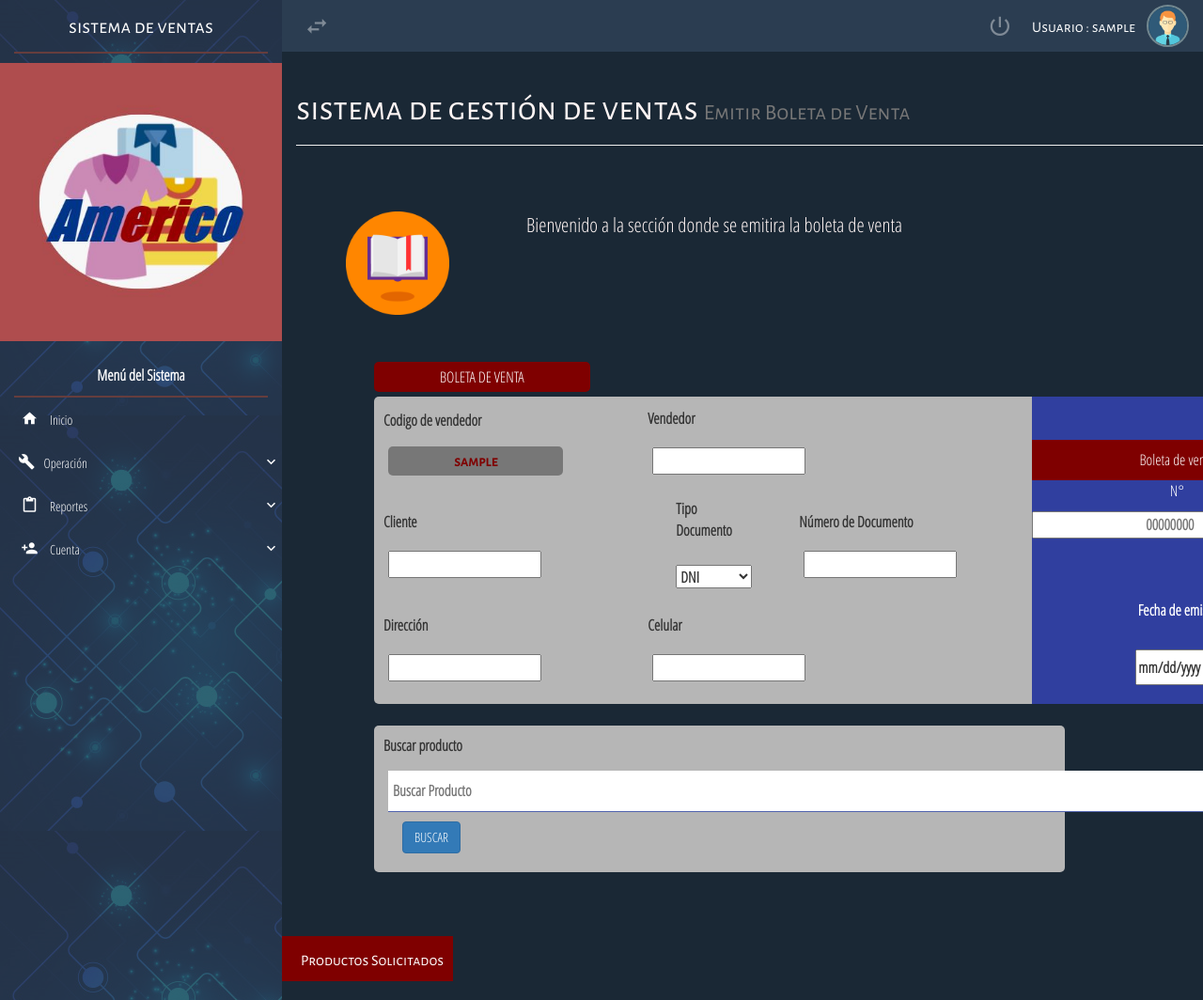
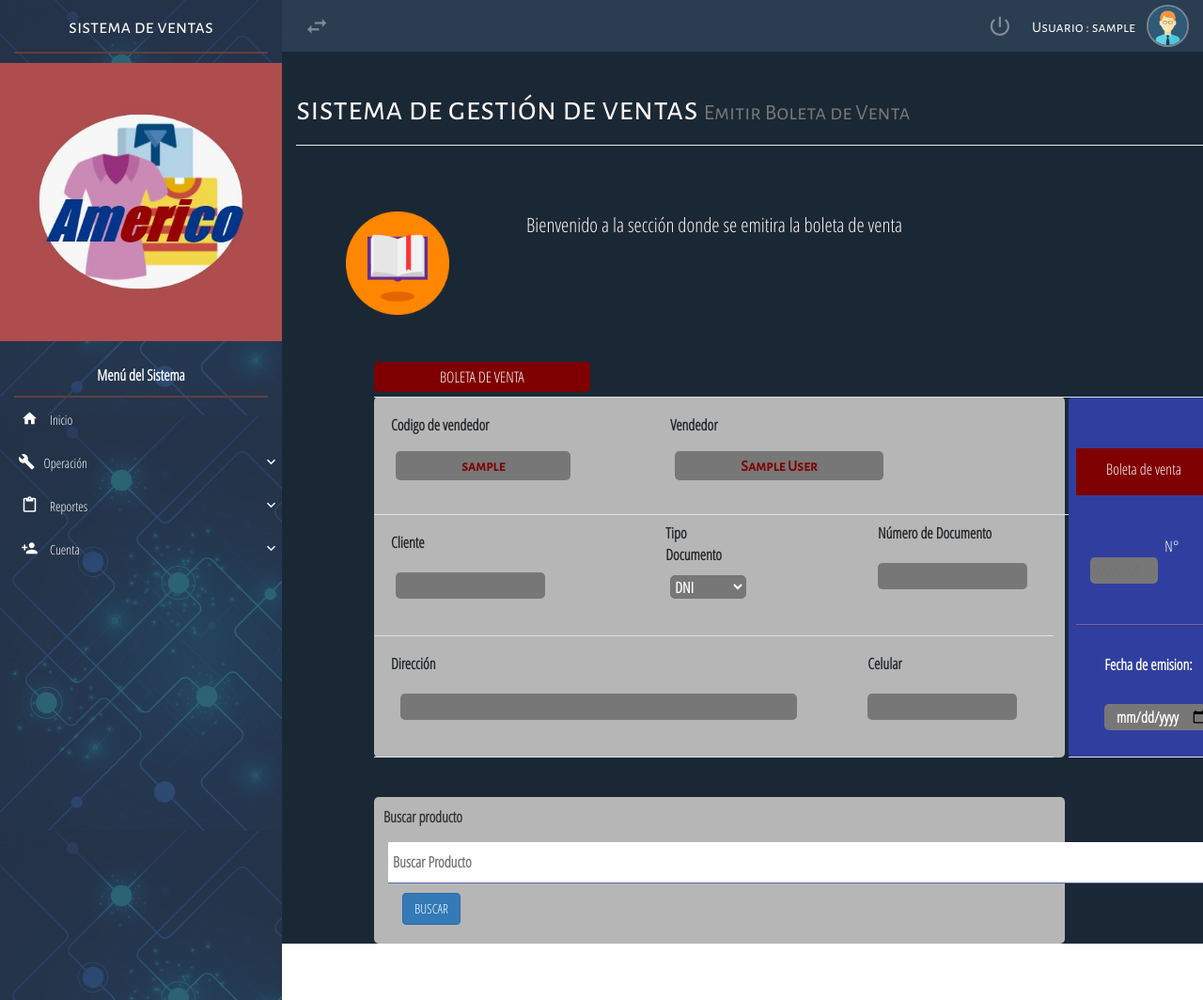
Before and after one commit to MaritzaVega/ProyectoGestion, a PHP site: page /vista/EmitirBoletaVenta.php in a window 1280 px wide. Shown: the whole page at 94% size. Run offline with PHP 8.4, Linux system fonts and the light colour scheme; the visitor is signed in with stand-in values (Sample User, id 1); data comes from the database, SQL or seed files in the repository; data that the repository does not hold is empty; some libraries are stand-ins or nearby versions; some web fonts are replaced.

Commit message:
Cambios en EmitirBoleta de Venta Interfaz

```diff
--- a/ProyectoAmerico/controlador/cambioDeContrasena.php
+++ b/ProyectoAmerico/controlador/cambioDeContrasena.php
@@ -3,6 +3,7 @@ include "../modelo/clusuarios.php";
 
 $c = $_SESSION["clave"];
 $u = $_SESSION["usuario"];
+$n = $_SESSION['nombre'];
 
 $password = $_REQUEST['password'];
 $newpassword = $_REQUEST['newpassword'];
@@ -16,7 +17,7 @@ $confirmpassword = $_REQUEST['confirmpassword'];
     			</script>";
 		}else{
 			$usuario = new Usuario();
-			$usuario->cambiar($password,$newpassword);
+			$usuario->listar($password,$newpassword);
 		}
 
 
--- a/ProyectoAmerico/css/style.css
+++ b/ProyectoAmerico/css/style.css
@@ -31,13 +31,19 @@ html, body {
 
 }
 
+/*Tabla Reponsive*/
+
 .Tabla1{
     margin-left: 10%;
     background-color: rgb(182, 182, 182);
     border-radius: 5px;
     margin-right: 15%;
+    min-height: .01%;
+
 
 }
+
+
 .Tabla1 tr{
 
 }
@@ -47,7 +53,30 @@ html, body {
 
 .Tabla1 input{
     margin: 0px 80px 0px 15px;
+    border-radius: 5px;
+    border-style: hidden;
+    height: 28px;
+    background-color:rgb(119, 119, 119) ;
 }
+.tabla-label{
+    width: 100%;
+    height: 50px;
+    color : #FFFFFF;
+    background-color:#7f0000;
+    display:flex;
+    justify-content: center;
+    align-items: center;
+
+}
+
+.table-label2{
+    background-color:#303f9f ;
+    text-align: center;
+    margin: 20px 0px 0px 0px;;
+
+}
+
+
 .Tabla1 select{
     margin: 20px 0px 0px 0px
 }
@@ -219,6 +248,7 @@ select.material-control-login:hover{
 }
 
 /*********==========Tablas con divs*/
+
 .div-table{
     display: table !important;
     width: 100%;
@@ -229,6 +259,16 @@ select.material-control-login:hover{
 }
 .div-table-row{
     display: table-row !important;
+    width: 100%;
+    margin: 0;
+    padding: 0;
+    background-color: transparent;
+    height: 40px;
+    line-height: 40px;
+}
+
+.div-table-col-group{
+    display: table-column !important;
     width: 100%;
     margin: 0;
     padding: 0;
@@ -529,6 +569,7 @@ input.material-control:invalid:required{
   outline: none;
   box-shadow: none;
 }
+
 /*Barra de formularios material desing ================*/
 .bar{ position:relative; display:block; width:100%; }
 .bar::before, .bar::after     {
@@ -707,10 +748,14 @@ input.material-control:focus ~ .highlight {
     }
     .navbar-user-top > ul > li{ margin: 0 10px; }
     form.form_SRCB{ padding: 7px;}
+
+
     .table-responsive {
         margin-bottom: 0 !important;
         border: none !important;
     }
+
+
     .modal-body {
         max-height: 300px;
     }
--- a/ProyectoAmerico/modelo/clusuarios.php
+++ b/ProyectoAmerico/modelo/clusuarios.php
@@ -166,22 +166,6 @@ class Usuario{
 
 	}
 
-	///CambiarContraseña
-	public function cambiar($password,$newpassword){
-		$conectar = new Conexion();
-
-
-			//Insertar en la tabla InicioSession
-			$instruccion = "UPDATE iniciosession SET password ='$newpassword' WHERE password= '$password'";
-			$consulta = mysqli_query($conectar->getConexion(),$instruccion);
-
-
-			echo "<script type=text/javascript>
-			               alert('Usuario modificado exitosamente.$password');
-			               window.location.href= '../vista/ListaUsuarios.php'
-			     </script>";
-
-	}
 
 
 	public function buscarUsuarios(){
--- a/ProyectoAmerico/vista/EmitirBoletaVenta.php
+++ b/ProyectoAmerico/vista/EmitirBoletaVenta.php
@@ -28,9 +28,10 @@ include "SuperiorV.php"
         <div class="Cabecera">
         <Label>BOLETA DE VENTA  </Label>
         </div>
+  <!--PROBANDO OTRO TIPO DE DISEÑO DE TABLA--!-->
 
         <div class="Tabla1">
-            <table>
+            <table class="table">
                 <tr>
                     <th>
                     <p>Codigo de vendedor</p>
@@ -41,7 +42,7 @@ include "SuperiorV.php"
 
                 <th colspan="2">
                 <p>Vendedor</p>
-                    <input  type="text"  class="all-tittles" >
+                <span  type="text"  class="all-tittles" ><?php echo $nom;?></span>
                     <br>
                     <br>
                 </th>
@@ -50,24 +51,28 @@ include "SuperiorV.php"
 
                 </th>
 
-                <th rowspan="3">
-                <div style="background-color:#303f9f ; width:100%; color:#FFFFFF; margin: 0px 50px 0px 0px">
+                <th rowspan="3" style="background-color:#303f9f ; width:70%; height: 100%; color:#FFFFFF; border-radius: 3px;">
 					<br>
                     <br>
 				</div>
-                    <div style=" color : #FFFFFF; background-color:#7f0000 ;width:100%; text-align: center; " >
-					    <label style="margin : 10px 0px 10px 0px"> Boleta de venta </label>
+
+                <div class="tabla-label" >
+					    <label> Boleta de venta </label>
 					    <br>
 					</div>
-					<div style="background-color:#303f9f; width:100% ; height:100% ; top:10px; text-align: center">
-					    <label style="color: #FFFFFF;">N°</label>
-                        <input  style="width:100% ; margin:5px 300px 10px 0px; text-align: center;" type="number" placeholder="00000000">
-					    <br>
+
+                    <div class="table-label2" >
+                    <br>
+					    <label style="margin: 0px 0px 0px 60px;">N°</label>
+                        <input style="width: 50%; align-items: center;" type="number" placeholder="00000000">
                         <br>
                         <br>
+
+                        <hr style="color: #7f0000; margin: px 0px 0px -10px;">
                         <p style="color:#FFFFFF">Fecha de emision:</p>
-                       <input style="margin: 10px 3px 20px 30px " type="date" name="fecha">
+                       <input style="margin: 10px 3px 20px 30px; text-align: center;" type="date" name="fecha">
                     </div>
+
                 </th>
 
                 </tr>
@@ -79,16 +84,17 @@ include "SuperiorV.php"
                     <br>
                     <br>
                 </th>
-                <th style="padding: 0px 40px 15px 40px;">
-                <label style="font-weight:900;">Tipo Documento</label>
-                    <select name="Tdocumento">
+                <th>
+                <p style="margin: -10px 50px 0px -5px;">Tipo Documento</p>
+                    <select style="color:#ffffff ;margin: 0px -50px 0px 10px; background-color: #777777; border-radius: 5px;" name="Tdocumento">
                         <option>DNI</option>
                         <option>PASAPORTE</option>
                     </select>
                 </th>
+
                 <th>
-                <p> Número de Documento</p>
-                    <input  type="number"  class="all-tittles" >
+                <label  style="font-weight:900; padding: 0px 40px 15px 100px;"> Número de Documento</label>
+                    <input  style=" margin: 0px 20px 10px 100px;" type="number"  class="all-tittles" >
                     <br>
                     <br>
                 </th>
@@ -96,21 +102,22 @@ include "SuperiorV.php"
                 <tr>
                     <th>
                         <p>Dirección</p>
-                        <input  type="text"  class="all-tittles" >
+                        <input style="margin: 0px 20px 0px 20px ; width: 150%;" type="text"  class="all-tittles" >
                         <br>
                         <br>
 
                     </th>
 
                     <th colspan="2">
-                    <p>Celular</p>
-                        <input  type="number"  class="all-tittles" >
+                    <p style="margin: 0px 0px 0px 210px;">Celular</p>
+                        <input style="margin: 10px 0px 0px 220px;" type="number"  class="all-tittles" >
                         <br>
                         <br>
                     </th>
                 </tr>
             </table>
         </div>
+
         <br>
 
         <div class="Tabla2">
@@ -125,6 +132,7 @@ include "SuperiorV.php"
                 </tr>
         </table>
         </div>
+        </div>
 
 <br>
 <br>
@@ -135,7 +143,6 @@ include "SuperiorV.php"
                 <form class="form-padding" method="post" action="../controlador/registraUsuario.php">
 -->
     <table>
-
        <!--
         <div class="container-fluid">
             <div class="row">
--- a/ProyectoAmerico/vista/ListaUsuarios.php
+++ b/ProyectoAmerico/vista/ListaUsuarios.php
@@ -32,6 +32,7 @@ include "SuperiorA.php"
                 </div>
             </div>
         </div>
+
         <div class="container-fluid">
             <div>
                 <p class="text-right">
@@ -39,6 +40,7 @@ include "SuperiorA.php"
                 </p>
             </div>
             <h2 class="text-center all-tittles" style="clear: both; margin: 25px 0; color: #FFF5F4">listado de Usuarios</h2>
+           <!--Tabla!-->
             <div class="table-responsive">
                 <div class="div-table" style="margin:0 !important;">
 
--- a/ProyectoAmerico/vista/SuperiorV.php
+++ b/ProyectoAmerico/vista/SuperiorV.php
@@ -2,6 +2,7 @@
 
 include "../modelo/clusuariosadmin.php";
 $u=$_SESSION['user'];
+$nom=$_SESSION['nombre'];
 ?>
 
 <!DOCTYPE html>
```
